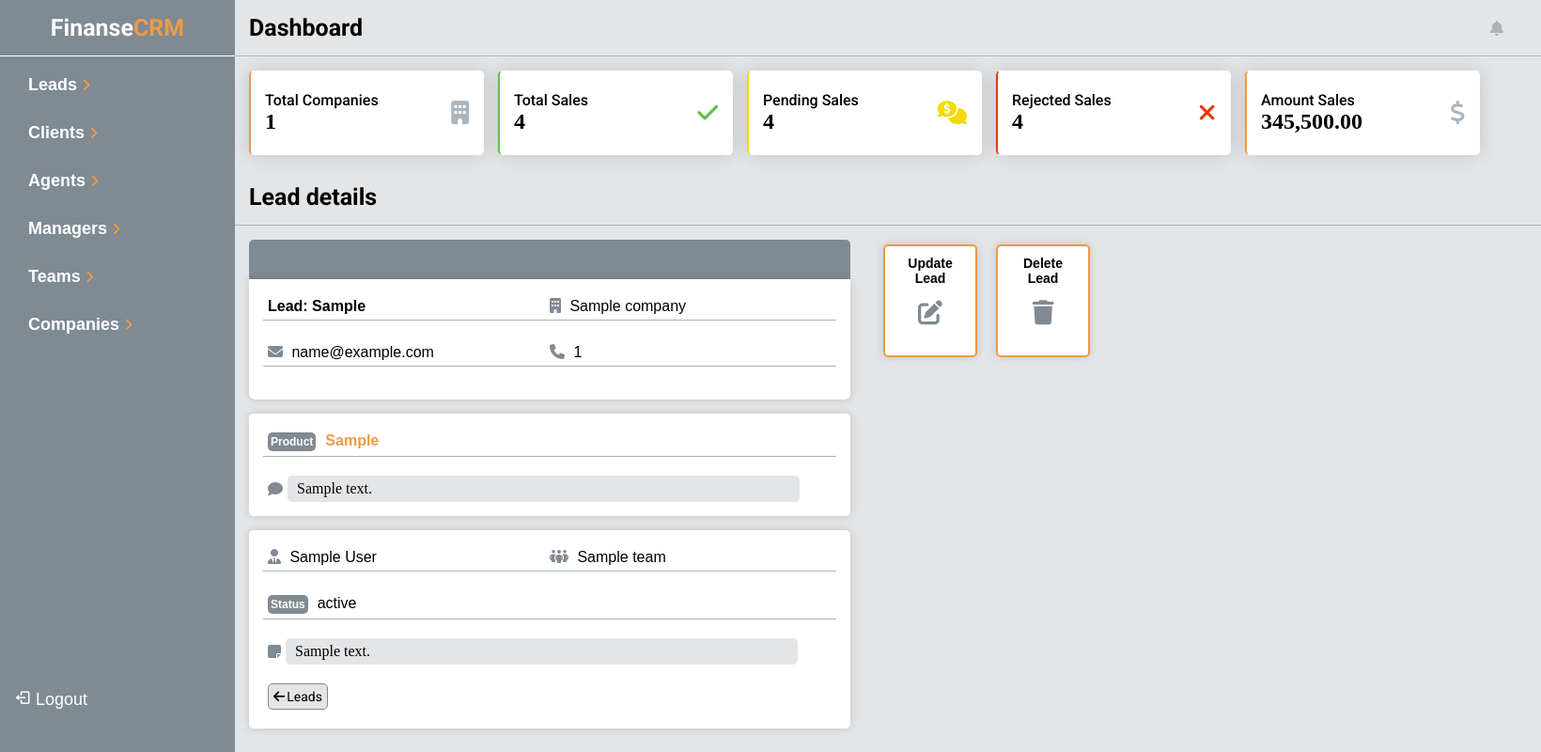
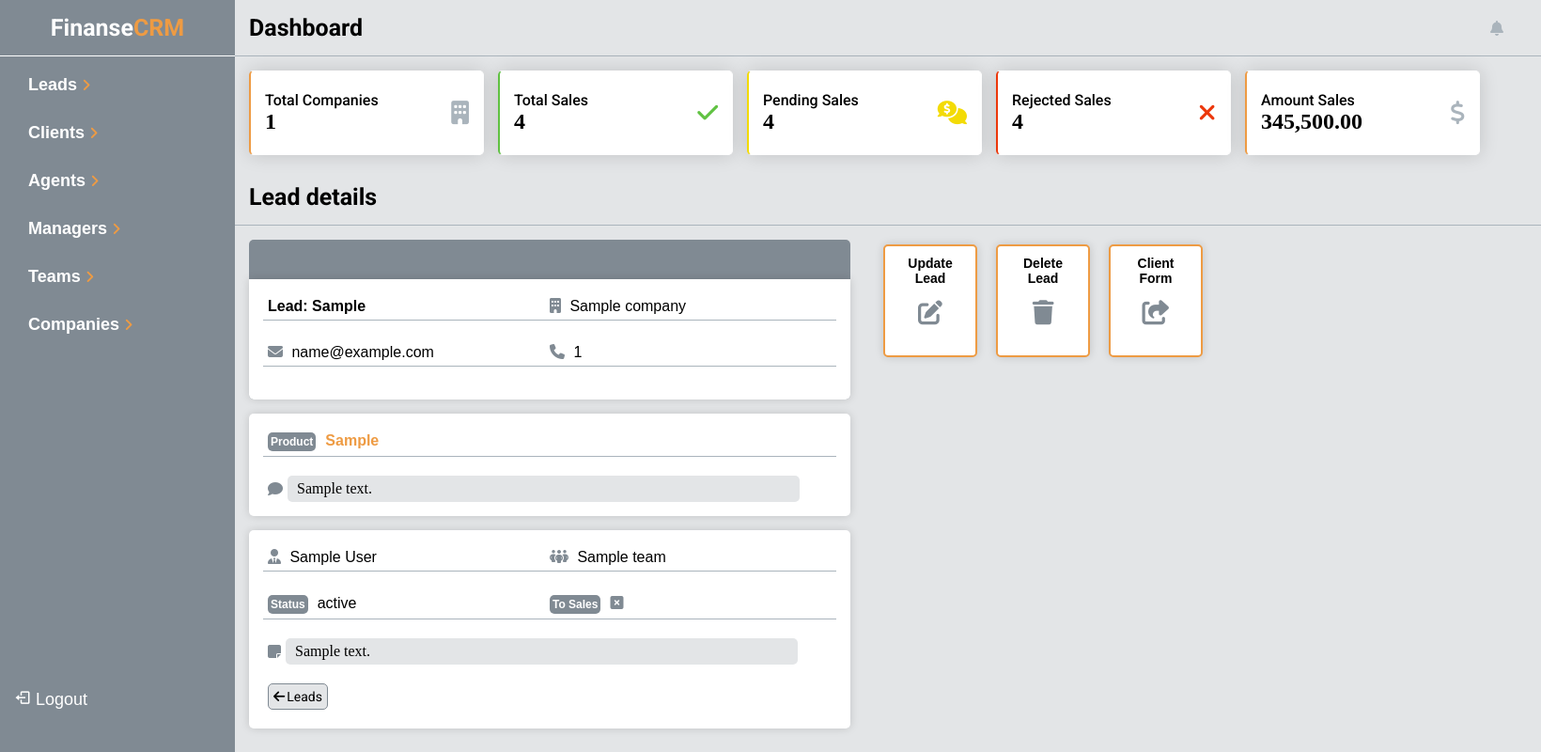
Before and after one commit to nxfive/finanse-crm, a Django app: template templates/leads/lead_detail.html in a window 1640 px wide. Shown: the whole page at 94% size. Run offline with Django 5.2, Linux system fonts and the light colour scheme; the template is opened without the code that fills it: most values are stand-ins (such as "Sample title", 1, 10 or a date in 2020).

Commit message:
feat: Add button `Client Form` and attribute `to_sale`

```diff
--- a/templates/leads/lead_detail.html
+++ b/templates/leads/lead_detail.html
@@ -75,6 +75,14 @@
                     <div class="as-icone-container">
                         <p class="as-icone">Status</p><p> {{ lead.status}} </p>
                     </div>
+                    <div class="as-icone-container">
+                        <p class="as-icone">To Sales</p><p>
+                            {% if lead.sales_lead %}
+                            <i class="fa-solid fa-square-check"></i>
+                            {% else %}
+                            <i class="fa-solid fa-square-xmark"></i>
+                            {% endif %} </p>
+                    </div>
                 </div>
                 <div class="lead-msg">
                     <i class="fa-solid fa-note-sticky"></i>
@@ -149,6 +157,16 @@
                         <p class="det-icon"><i class="fa-solid fa-trash"></i></p>
                     </a>
                 </li>
+                <li>
+                    {% if user.is_superuser %}
+                    <a href="{% url 'leads:lead-client' lead.pk %}">
+                    {% else %}
+                    <a href="{% url 'teams:leads:lead-client' team.slug lead.pk %}">
+                    {% endif %}
+                        <h3>Client Form</h3>
+                        <p class="det-icon"><i class="fa-solid fa-share-from-square"></i></p>
+                    </a>
+                </li>
             </ul>
         </div>
     </div>
```
